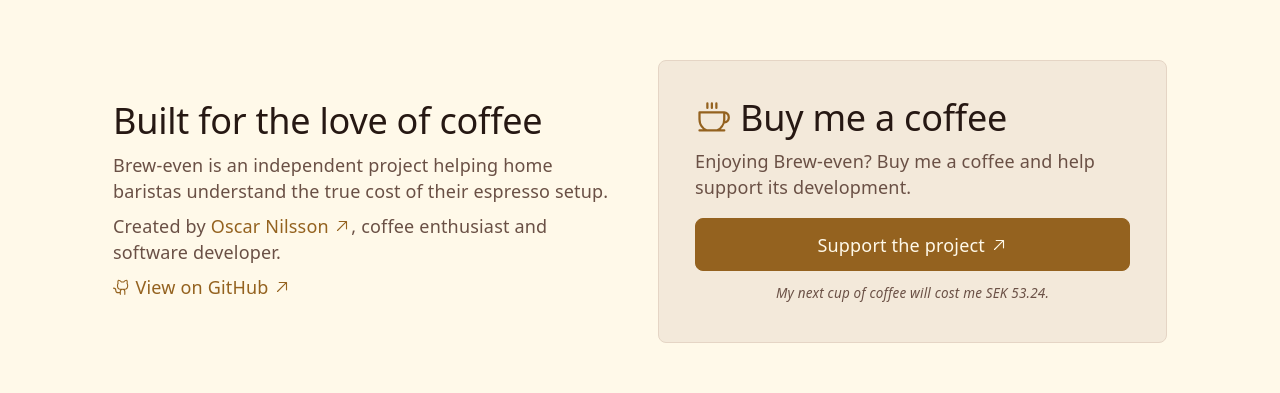
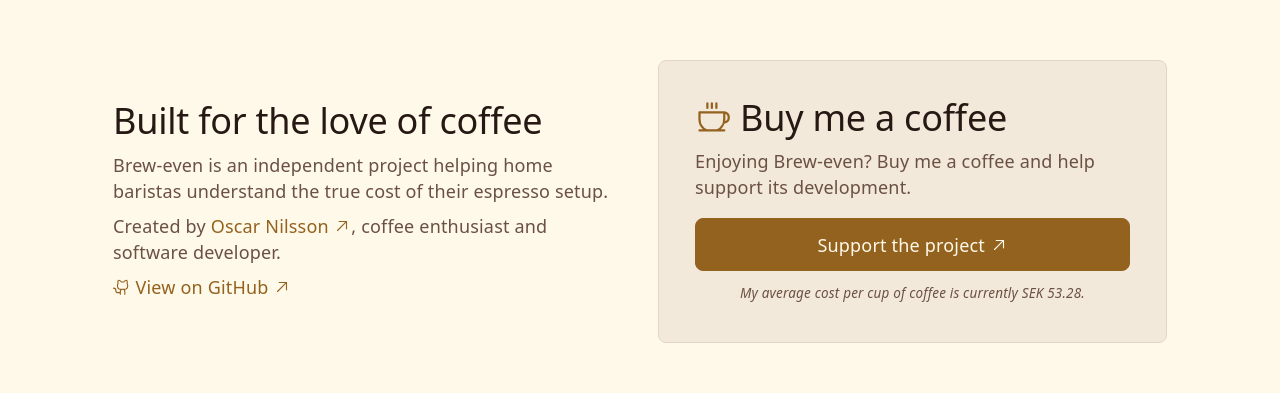
Before and after one commit to niloscar/brew-even, a React (Vite) app in the folder frontend/: page / in a window 1280 px wide. Shown: the part 2782-3175 px from the top of the page. Built offline with nearby package versions, Linux system fonts and the light colour scheme.

Commit message:
fix: update footer translations to reflect current average cup cost

```diff
--- a/frontend/src/App.tsx
+++ b/frontend/src/App.tsx
@@ -1,3 +1,4 @@
+
 import { useState } from 'react'
 import { useTranslation } from 'react-i18next'
 
@@ -107,7 +108,7 @@ export default function App() {
       <AppFooter
         currency={currency}
         locale={locale}
-        nextCupCost={costs.nextAverageCostPerCup}
+        averageCupCost={costs.averageCostPerCup}
       />
     </>
   )
--- a/frontend/src/components/AppFooter.tsx
+++ b/frontend/src/components/AppFooter.tsx
@@ -15,21 +15,24 @@ import styles from './AppFooter.module.css'
 interface AppFooterProps {
   currency: Currency
   locale: string
-  nextCupCost: number
+  averageCupCost: number | null
 }
 
 export default function AppFooter({
   currency,
   locale,
-  nextCupCost
+  averageCupCost
 }: AppFooterProps) {
   const { t } = useTranslation()
 
-  const nextCupPrice = format.price(
-    currencyUtils.convert(nextCupCost, MOCK_RATES[currency]),
-    locale,
-    currency
-  )
+  const averageCupPrice =
+    averageCupCost === null
+      ? null
+      : format.price(
+          currencyUtils.convert(averageCupCost, MOCK_RATES[currency]),
+          locale,
+          currency
+        )
 
   return (
     <footer className={`view ${styles.footer}`} id="about">
@@ -76,9 +79,9 @@ export default function AppFooter({
             <ArrowUpRightIcon />
           </button>
 
-          <i>
-            {t('footer.nextCupCost', { price: nextCupPrice })}
-          </i>
+          {averageCupPrice !== null && (
+            <i>{t('footer.averageCupCost', { price: averageCupPrice })}</i>
+          )}
         </section>
 
         <section className={styles.bottomRow}>
--- a/frontend/src/components/setup/EquipmentList.module.css
+++ b/frontend/src/components/setup/EquipmentList.module.css
@@ -70,8 +70,8 @@
 .equipmentPriceGroup {
   min-width: 0;
   width: calc(100% + .5rem);
-  height: 2.25rem;
-  margin: -.25rem 0 -.25rem -.5rem;
+  height: 1.75rem;
+  margin: 0 0 0 -.5rem;
   border: 1px solid var(--border);
   border-radius: 8px;
   background: var(--bg);
--- a/frontend/src/locales/de.json
+++ b/frontend/src/locales/de.json
@@ -63,7 +63,7 @@
     "buyMeACoffee": "Spendier mir einen Kaffee",
     "supportDescription": "Gefällt dir Brew-even? Spendier mir einen Kaffee und unterstütze die Weiterentwicklung des Projekts.",
     "supportProject": "Projekt unterstützen",
-    "nextCupCost": "Meine nächste Tasse Kaffee kostet mich {{price}}.",
+    "averageCupCost": "Meine durchschnittlichen Kosten für eine Tasse Kaffee liegen derzeit bei {{price}}.",
     "tagline": "Das habe ich dem Koffein zu verdanken."
   },
   "common": {
--- a/frontend/src/locales/en.json
+++ b/frontend/src/locales/en.json
@@ -63,7 +63,7 @@
     "buyMeACoffee": "Buy me a coffee",
     "supportDescription": "Enjoying Brew-even? Buy me a coffee and help support its development.",
     "supportProject": "Support the project",
-    "nextCupCost": "My next cup of coffee will cost me {{price}}.",
+    "averageCupCost": "My average cost per cup of coffee is currently {{price}}.",
     "tagline": "Caffeine made me do it."
   },
   "common": {
--- a/frontend/src/locales/fr.json
+++ b/frontend/src/locales/fr.json
@@ -63,7 +63,7 @@
     "buyMeACoffee": "Offrez-moi un café",
     "supportDescription": "Brew-even vous plaît ? Offrez-moi un café pour soutenir son développement.",
     "supportProject": "Soutenir le projet",
-    "nextCupCost": "Ma prochaine tasse de café me coûtera {{price}}.",
+    "averageCupCost": "En ce moment, une tasse de café me revient en moyenne à {{price}}.",
     "tagline": "Tout ça, c’est grâce à la caféine."
   },
   "common": {
--- a/frontend/src/locales/sv.json
+++ b/frontend/src/locales/sv.json
@@ -63,7 +63,7 @@
     "buyMeACoffee": "Bjud mig på en kopp",
     "supportDescription": "Gillar du Brew-even? Bjud mig på en kopp kaffe och stöd utvecklingen av projektet.",
     "supportProject": "Stöd projektet",
-    "nextCupCost": "Min nästa kopp kaffe kommer att kosta {{price}}.",
+    "averageCupCost": "Min snittkostnad för en kopp kaffe är just nu {{price}}.",
     "tagline": "Det här är koffeinets verk."
   },
   "common": {
```
